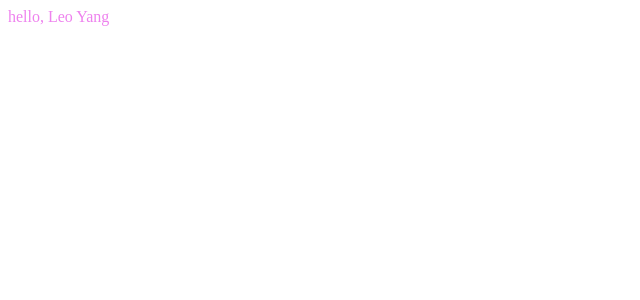
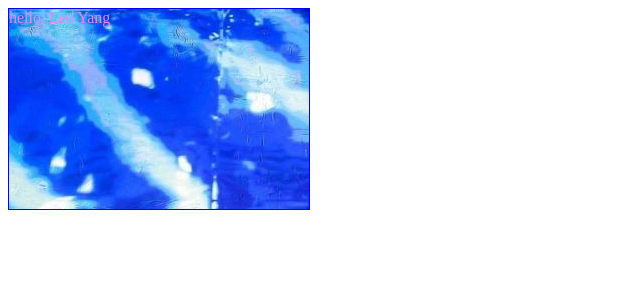
Before and after one commit to teenZ/webpack-vue, a Vue app: page / in a window 1280 px wide. Shown: the top 300 px of the page, without its empty margins (0-640 px from the left). Built offline with nearby package versions, Linux system fonts and the light colour scheme.

Commit message:
less中的图片解析: url-loader, file-loader

```diff
--- /dev/null
+++ b/postcss.config.js
@@ -0,0 +1,5 @@
+module.exports = {
+    plugins:[
+        require('autoprefixer')
+    ]
+}
--- a/src/assets/styles/index.less
+++ b/src/assets/styles/index.less
@@ -2,4 +2,8 @@
 
 #app{
     color: @appColor;
+    width: 300px;
+    height: 200px;
+    border: 1px solid blue;
+    background-image: url(../images/yy.jpg);
 }
```
Also changed, not shown: src/assets/images/yy.jpg (added), 2 other files (tests, documents, lock files or other folders).
